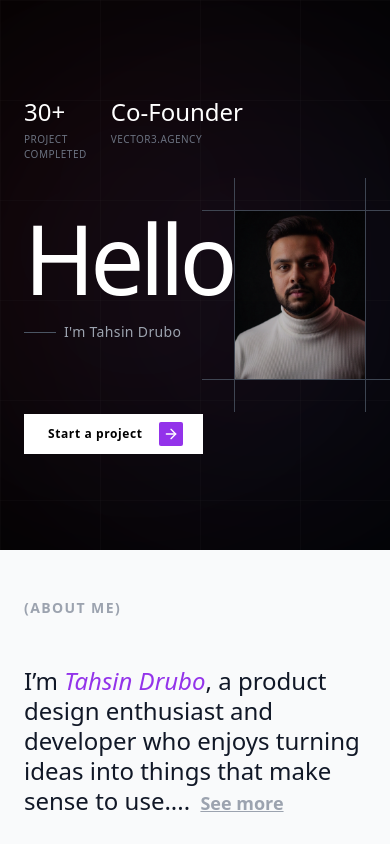
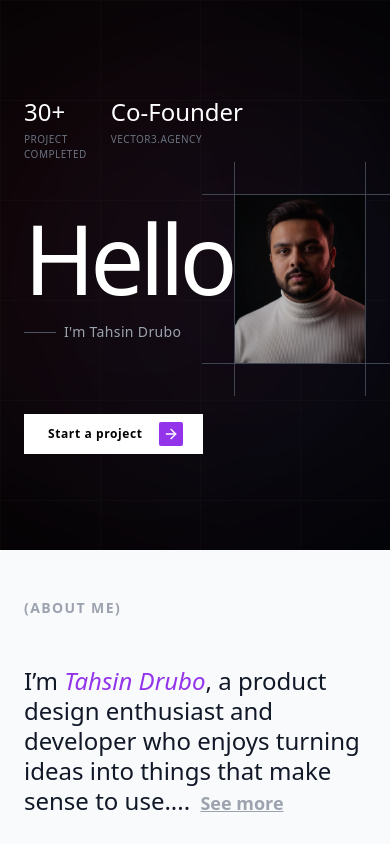
Before and after one commit to tahsin677/My-Portfolio, a React (Vite) app: page / in a window 390 px wide. Shown: the top 844 px of the page. Built offline with nearby package versions, Linux system fonts and the light colour scheme.

Commit message:
moved hero image by 4px upper

```diff
--- a/src/App.jsx
+++ b/src/App.jsx
@@ -123,7 +123,7 @@ const App = () => {
 
                         {/* Right Image Container - Grid Structured */}
                         <div className="col-span-2 lg:col-span-5 flex items-center justify-center lg:justify-start lg:pl-12 opacity-80 lg:opacity-100 mix-blend-lighten pointer-events-none mt-10 lg:mt-0 z-0">
-                            <div className="relative inline-flex w-full sm:w-[85%] max-w-[400px] lg:max-w-[450px] xl:max-w-[500px]">
+                            <div className="relative inline-flex w-full sm:w-[85%] max-w-[400px] lg:max-w-[450px] xl:max-w-[500px] -translate-y-4 lg:translate-y-0">
                                 {/* Frame Lines extending outwards (Tic-Tac-Toe / Hashtag Style) */}
                                 <div className="absolute top-0 -left-8 md:-left-16 -right-8 md:-right-16 h-[1px] bg-gray-600 z-20"></div>
                                 <div className="absolute bottom-0 -left-8 md:-left-16 -right-8 md:-right-16 h-[1px] bg-gray-600 z-20"></div>
```
